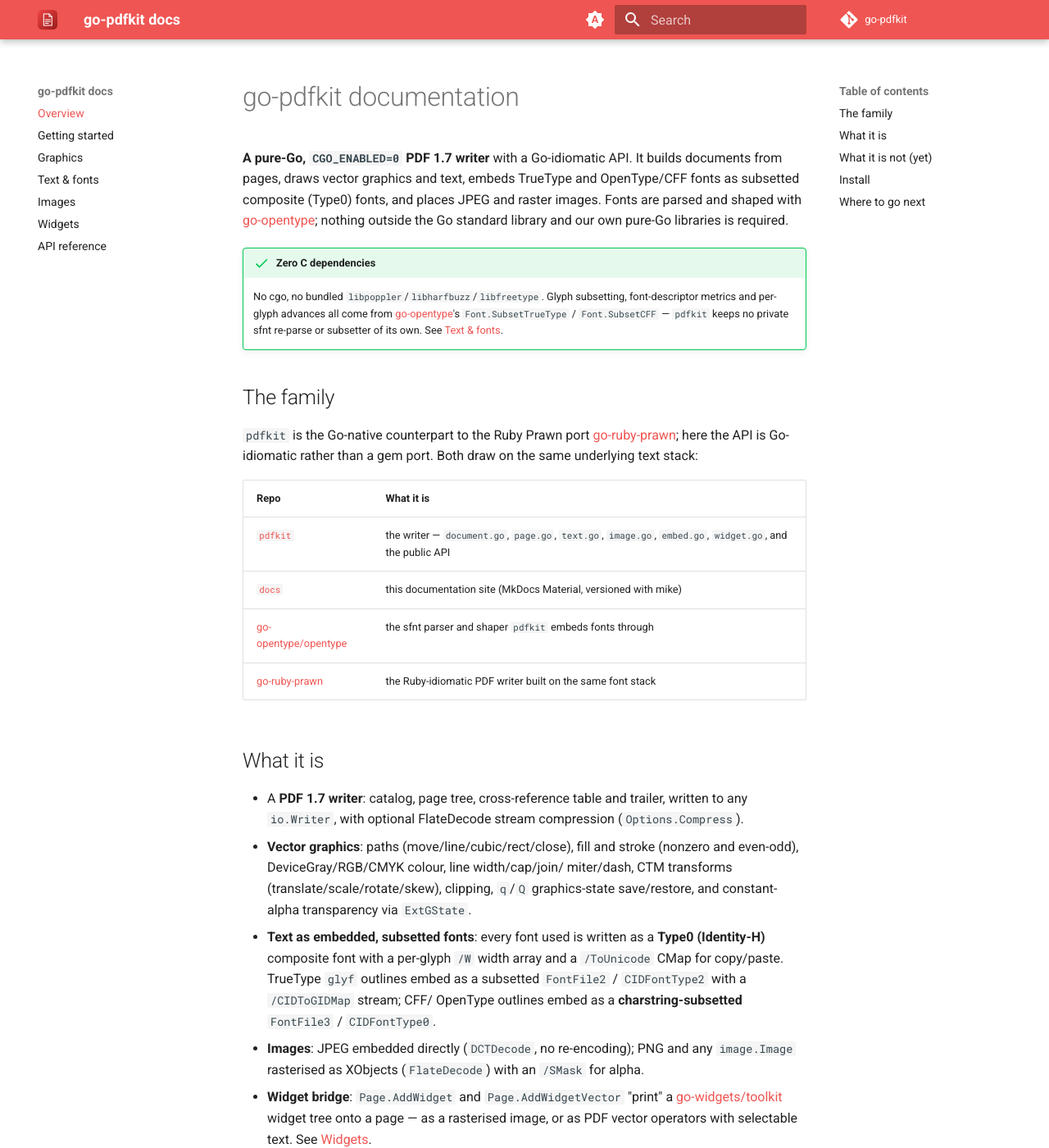
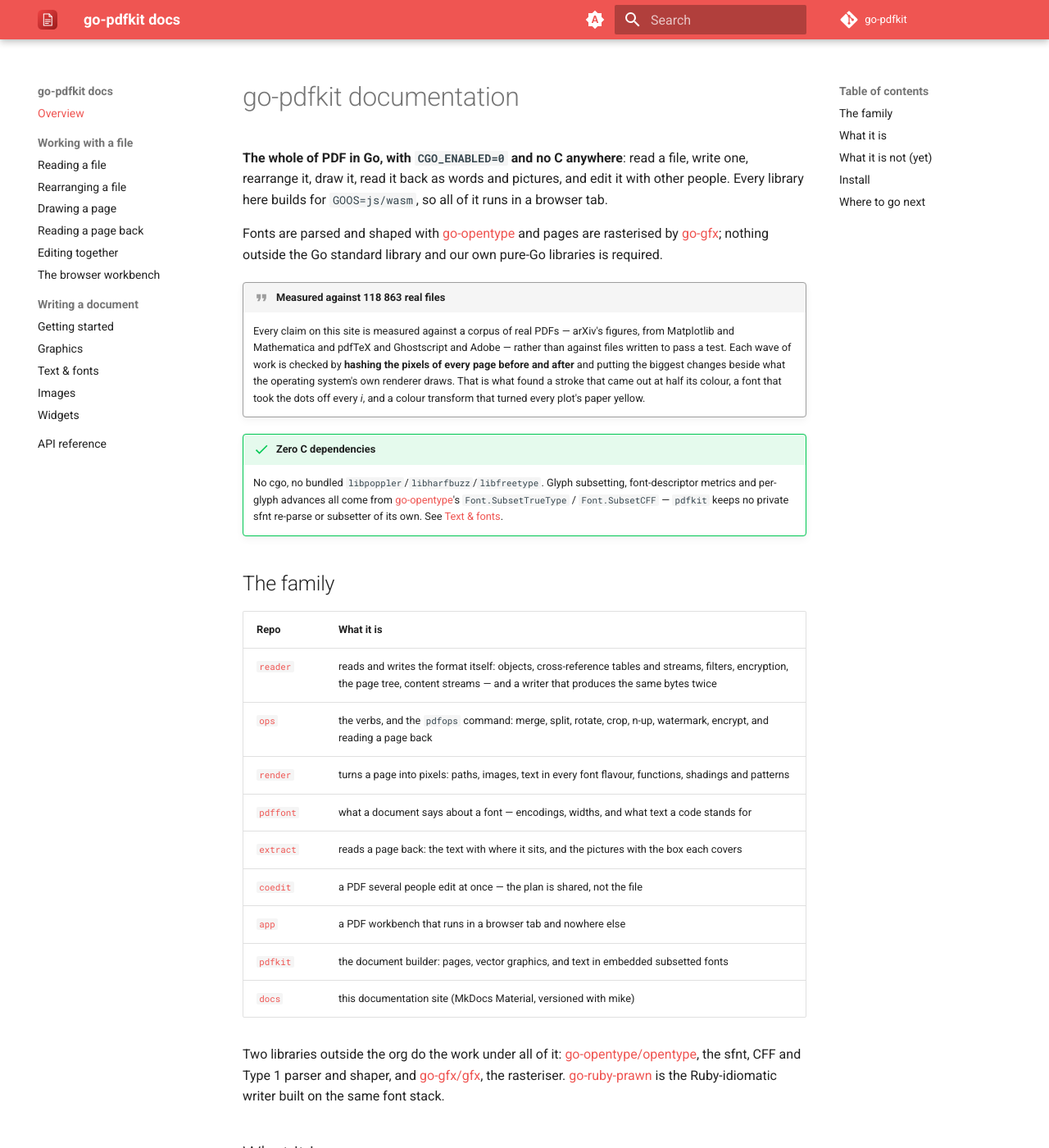
Before and after one commit to go-pdfkit/docs, an MkDocs documentation site: the page built from docs/index.md, in a window 1280 px wide and 1400 px high. Shown: the whole window at 82% size. Built offline with MkDocs 1.6.1 and Material for MkDocs 9.7.7, drawn with Linux system fonts in a browser that asks for light colours; the version menu is left out.

Commit message:
Document the whole stack, not only the writer
The site described one library. The org reads files, rearranges them, draws
them, reads them back as words and pictures, and lets several people edit one
at once — and none of that was written down anywhere a person would look.

Six pages, one per thing you can do with a PDF here, each saying what it does,
what it refuses to guess at, and what the corpus of 118 863 real files says
about it. The overview says what the family is and puts the measurement method
in front: the pixels of every page hashed before and after, and the biggest
changes put beside what the operating system's own renderer draws.

The nav splits into working with a file you have and writing one you do not,
which is the honest division: they share the fonts and nothing else.

```diff
--- a/docs/index.md
+++ b/docs/index.md
@@ -1,11 +1,24 @@
 # go-pdfkit documentation
 
-**A pure-Go, `CGO_ENABLED=0` PDF 1.7 writer** with a Go-idiomatic API. It
-builds documents from pages, draws vector graphics and text, embeds TrueType
-and OpenType/CFF fonts as subsetted composite (Type0) fonts, and places JPEG
-and raster images. Fonts are parsed and shaped with
-[go-opentype](https://github.com/go-opentype/opentype); nothing outside the
-Go standard library and our own pure-Go libraries is required.
+**The whole of PDF in Go, with `CGO_ENABLED=0` and no C anywhere**: read a
+file, write one, rearrange it, draw it, read it back as words and pictures,
+and edit it with other people. Every library here builds for `GOOS=js/wasm`,
+so all of it runs in a browser tab.
+
+Fonts are parsed and shaped with
+[go-opentype](https://github.com/go-opentype/opentype) and pages are
+rasterised by [go-gfx](https://github.com/go-gfx/gfx); nothing outside the Go
+standard library and our own pure-Go libraries is required.
+
+!!! quote "Measured against 118 863 real files"
+    Every claim on this site is measured against a corpus of real PDFs —
+    arXiv's figures, from Matplotlib and Mathematica and pdfTeX and Ghostscript
+    and Adobe — rather than against files written to pass a test. Each wave of
+    work is checked by **hashing the pixels of every page before and after** and
+    putting the biggest changes beside what the operating system's own renderer
+    draws. That is what found a stroke that came out at half its colour, a font
+    that took the dots off every *i*, and a colour transform that turned every
+    plot's paper yellow.
 
 !!! success "Zero C dependencies"
     No cgo, no bundled `libpoppler`/`libharfbuzz`/`libfreetype`. Glyph
@@ -17,17 +30,23 @@ Go standard library and our own pure-Go libraries is required.
 
 ## The family
 
-`pdfkit` is the Go-native counterpart to the Ruby Prawn port
-[go-ruby-prawn](https://github.com/go-ruby-prawn); here the API is
-Go-idiomatic rather than a gem port. Both draw on the same underlying text
-stack:
-
 | Repo | What it is |
 | --- | --- |
-| [`pdfkit`](https://github.com/go-pdfkit/pdfkit) | the writer — `document.go`, `page.go`, `text.go`, `image.go`, `embed.go`, `widget.go`, and the public API |
+| [`reader`](https://github.com/go-pdfkit/reader) | reads and writes the format itself: objects, cross-reference tables and streams, filters, encryption, the page tree, content streams — and a writer that produces the same bytes twice |
+| [`ops`](https://github.com/go-pdfkit/ops) | the verbs, and the `pdfops` command: merge, split, rotate, crop, n-up, watermark, encrypt, and reading a page back |
+| [`render`](https://github.com/go-pdfkit/render) | turns a page into pixels: paths, images, text in every font flavour, functions, shadings and patterns |
+| [`pdffont`](https://github.com/go-pdfkit/pdffont) | what a document says about a font — encodings, widths, and what text a code stands for |
+| [`extract`](https://github.com/go-pdfkit/extract) | reads a page back: the text with where it sits, and the pictures with the box each covers |
+| [`coedit`](https://github.com/go-pdfkit/coedit) | a PDF several people edit at once — the plan is shared, not the file |
+| [`app`](https://github.com/go-pdfkit/app) | a PDF workbench that runs in a browser tab and nowhere else |
+| [`pdfkit`](https://github.com/go-pdfkit/pdfkit) | the document builder: pages, vector graphics, and text in embedded subsetted fonts |
 | [`docs`](https://github.com/go-pdfkit/docs) | this documentation site (MkDocs Material, versioned with mike) |
-| [go-opentype/opentype](https://github.com/go-opentype/opentype) | the sfnt parser and shaper `pdfkit` embeds fonts through |
-| [go-ruby-prawn](https://github.com/go-ruby-prawn) | the Ruby-idiomatic PDF writer built on the same font stack |
+
+Two libraries outside the org do the work under all of it:
+[go-opentype/opentype](https://github.com/go-opentype/opentype), the sfnt,
+CFF and Type 1 parser and shaper, and [go-gfx/gfx](https://github.com/go-gfx/gfx),
+the rasteriser. [go-ruby-prawn](https://github.com/go-ruby-prawn) is the
+Ruby-idiomatic writer built on the same font stack.
 
 ## What it is
 
--- a/mkdocs.yml
+++ b/mkdocs.yml
@@ -1,5 +1,5 @@
 site_name: go-pdfkit docs
-site_description: "A pure-Go, zero-C PDF 1.7 writer with a Go-idiomatic API: vector graphics, subsetted font embedding via go-opentype, JPEG/PNG image placement, and a go-widgets/toolkit widget bridge."
+site_description: "The whole of PDF in pure Go with no C anywhere: read a file, write one, rearrange it, draw it, read it back as words and pictures, and edit it with other people — in a browser tab."
 site_url: https://go-pdfkit.github.io/docs/
 repo_url: https://github.com/go-pdfkit
 repo_name: go-pdfkit
@@ -41,11 +41,19 @@ extra:
 
 nav:
   - Overview: index.md
-  - Getting started: getting-started.md
-  - Graphics: graphics.md
-  - Text & fonts: text-and-fonts.md
-  - Images: images.md
-  - Widgets: widgets.md
+  - Working with a file:
+      - Reading a file: reading.md
+      - Rearranging a file: operations.md
+      - Drawing a page: rendering.md
+      - Reading a page back: extraction.md
+      - Editing together: coediting.md
+      - The browser workbench: workbench.md
+  - Writing a document:
+      - Getting started: getting-started.md
+      - Graphics: graphics.md
+      - Text & fonts: text-and-fonts.md
+      - Images: images.md
+      - Widgets: widgets.md
   - API reference: api.md
 
 markdown_extensions:
```
Also changed, not shown: docs/api.md (+11 -3 lines), docs/coediting.md (added, +69 -0 lines), docs/extraction.md (added, +60 -0 lines), docs/operations.md (added, +56 -0 lines), docs/reading.md (added, +56 -0 lines), docs/rendering.md (added, +55 -0 lines), docs/workbench.md (added, +35 -0 lines).
